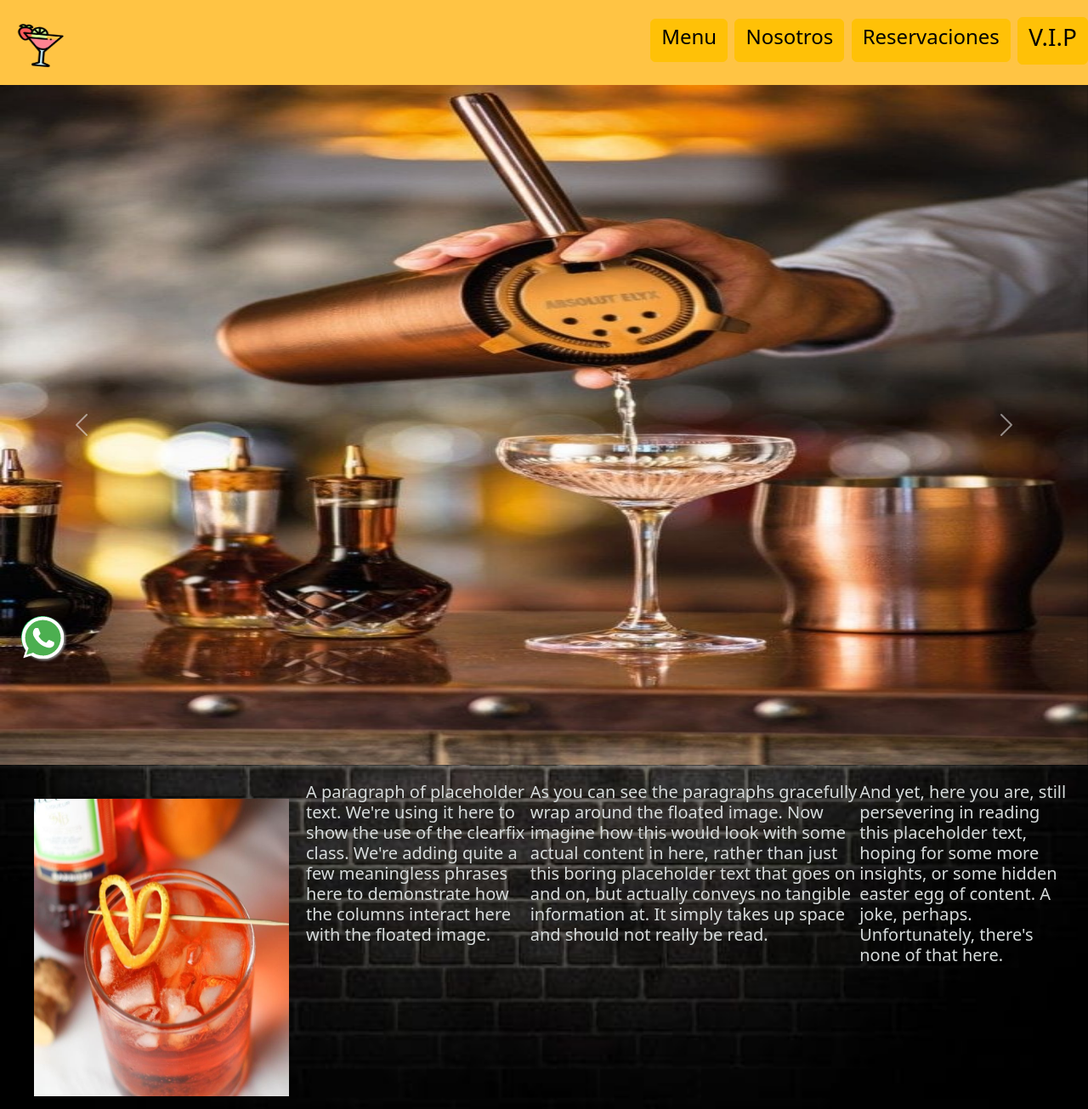
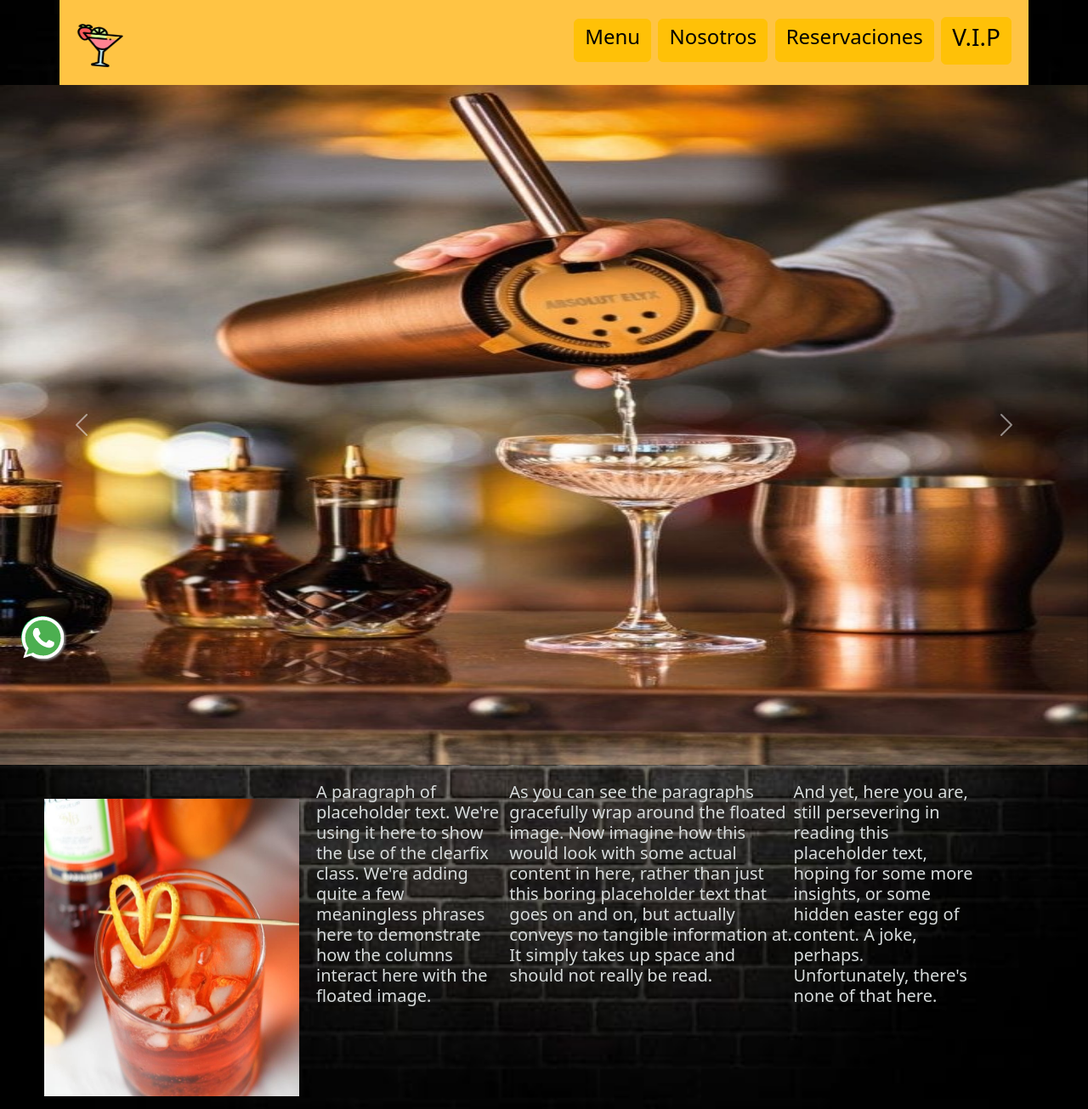
Before and after one commit to Orne-Levato/mi-repositorio-2.0, a website: page index.html in a window 1280 px wide. Shown: the whole page at 85% size. Drawn offline with nearby package versions, Linux system fonts and the light colour scheme.

Commit message:
sigo probando

```diff
--- a/index.html
+++ b/index.html
@@ -23,7 +23,7 @@
 
   </style>
 
-<div class="principal container-fluid">
+<div class="principal container">
   <nav class="navbar">
     <div class="container">
       <a class="navbar-brand" href="cocteles.png">
@@ -67,7 +67,7 @@
             </button>
           </div>
 
-          <div class="clearfix">
+          <div class="clearfix container">
             <img src="WhatsApp Image 2023-05-13 at 8.23.53 PM.jpeg" class="coctel-img" class="col-md-6 float-md-end mb-3 ms-md-3" alt="trago decorado">
           <h5>
             <p>
```
